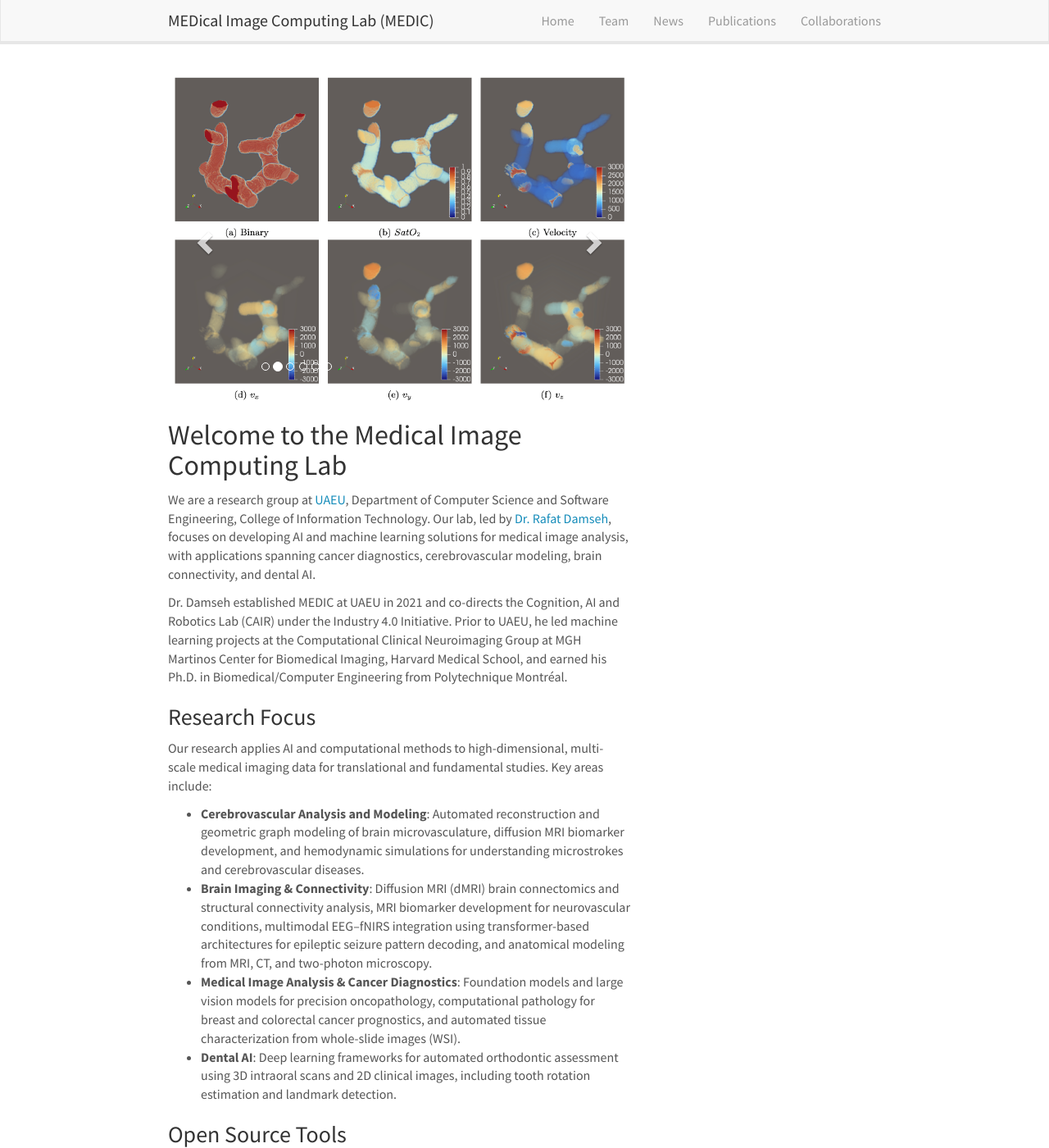
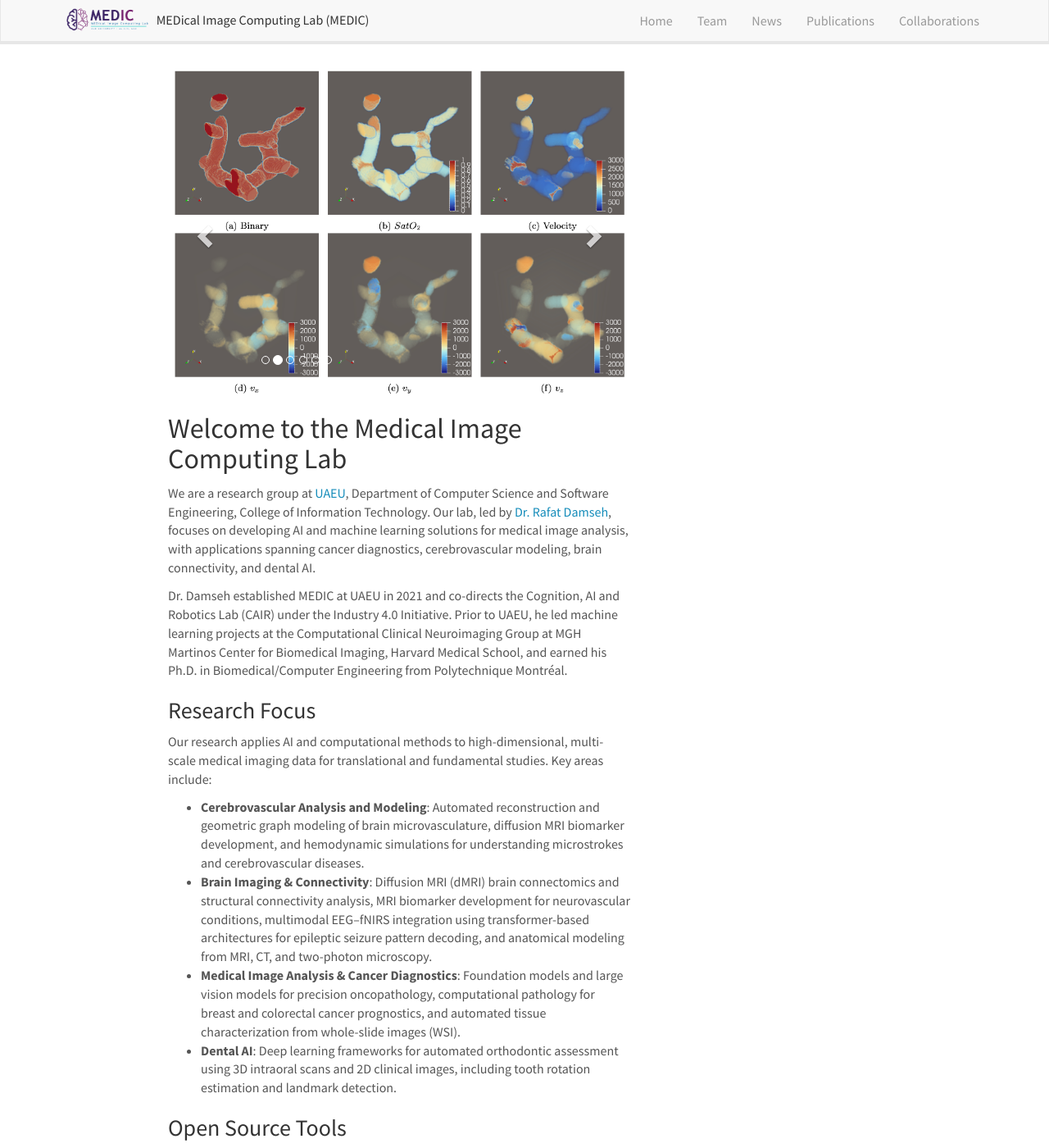
Before and after one commit to Damseh/damseh.github.io, a Jekyll site: the page built from _pages/home.md, in a window 1280 px wide and 1400 px high. Shown: the whole window at 82% size. Built offline with Jekyll 4.4.1, drawn with Linux system fonts in a browser that asks for light colours; nearby versions of some CDN libraries; comment, search, counter and statistics services are not loaded.

Commit message:
update
Co-Authored-By: Claude Opus 5 <noreply@anthropic.com>
Claude-Session: https://claude.ai/code/session_01DE9CYqLVAyPzL5WSQrGWnE

```diff
--- a/_includes/header.html
+++ b/_includes/header.html
@@ -8,7 +8,25 @@
 		<span class="icon-bar"></span>
 	  </button>
 
-    <a class="navbar-brand" href="{{ site.url }}{{ site.baseurl }}/">{{ site.title }}</a>
+    {% comment %}
+      Logos are shown only when the file actually exists, so a missing one
+      degrades to text rather than a broken image.
+    {% endcomment %}
+    <a class="navbar-brand" href="{{ site.url }}{{ site.baseurl }}/">
+      {% assign college_path = '/images/logo/college-logo.png' %}
+      {% assign college_logo = site.static_files | where: 'path', college_path | first %}
+      {% if college_logo %}
+      <img class="brand-logo" src="{{ site.url }}{{ site.baseurl }}{{ college_path }}"
+           alt="{{ site.lab.department }}"/>
+      {% endif %}
+      {% assign lab_path = '/images/logo/lab-logo.png' %}
+      {% assign lab_logo = site.static_files | where: 'path', lab_path | first %}
+      {% if lab_logo %}
+      <img class="brand-logo" src="{{ site.url }}{{ site.baseurl }}{{ lab_path }}"
+           alt="{{ site.lab.name }} logo"/>
+      {% endif %}
+      <span class="brand-text">{{ site.title }}</span>
+    </a>
 	</div>
 	<div class="collapse navbar-collapse" id="navbar-collapse-1">
 	  <ul class="nav navbar-nav navbar-right">
--- a/css/main.scss
+++ b/css/main.scss
@@ -92,3 +92,54 @@ body, p, li, div, h1, h2, h3, h4, h5, h6, ul, ol, blockquote {
     height: 90px;
   }
 }
+
+/* Brand logos in the fixed top navbar */
+
+/* The site content column is capped at 900px, but the navbar needs more room
+   for two logos + the lab name + five links, so widen it there only. */
+.navbar .container-fluid {
+  max-width: 1140px;
+}
+
+.navbar-brand {
+  display: flex;
+  align-items: center;
+  height: auto;
+  padding-top: 9px;
+  padding-bottom: 9px;
+  padding-left: 10px;
+}
+
+.navbar-brand .brand-logo {
+  height: 30px;
+  width: auto;
+  margin-right: 9px;
+}
+
+.navbar-brand .brand-text {
+  font-size: 16px;
+  line-height: 1.15;
+}
+
+/* Buy back horizontal room on narrower desktops / tablets. */
+@media (max-width: 1199px) {
+  .navbar-nav > li > a { padding-left: 10px; padding-right: 10px; }
+  .navbar-brand .brand-logo { height: 26px; margin-right: 7px; }
+  .navbar-brand .brand-text { font-size: 14px; }
+}
+
+@media (max-width: 767px) {
+  .navbar-brand {
+    max-width: calc(100% - 60px); /* leave room for the hamburger toggle */
+  }
+  .navbar-brand .brand-logo { height: 24px; margin-right: 6px; }
+  .navbar-brand .brand-text { font-size: 13px; white-space: normal; }
+}
+
+/* The fixed navbar is taller now, and between roughly 768-889px the brand and
+   links wrap onto two rows, so reserve enough space for the content below it. */
+body { padding-top: 62px; }
+
+@media (max-width: 1199px) { body { padding-top: 58px; } }
+@media (min-width: 768px) and (max-width: 889px) { body { padding-top: 104px; } }
+@media (max-width: 767px) { body { padding-top: 74px; } }
```
